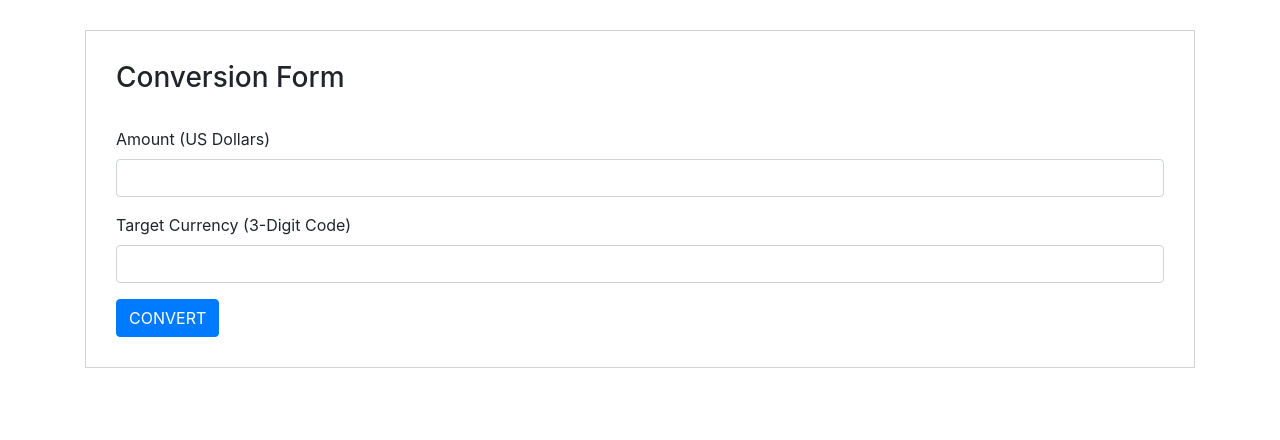
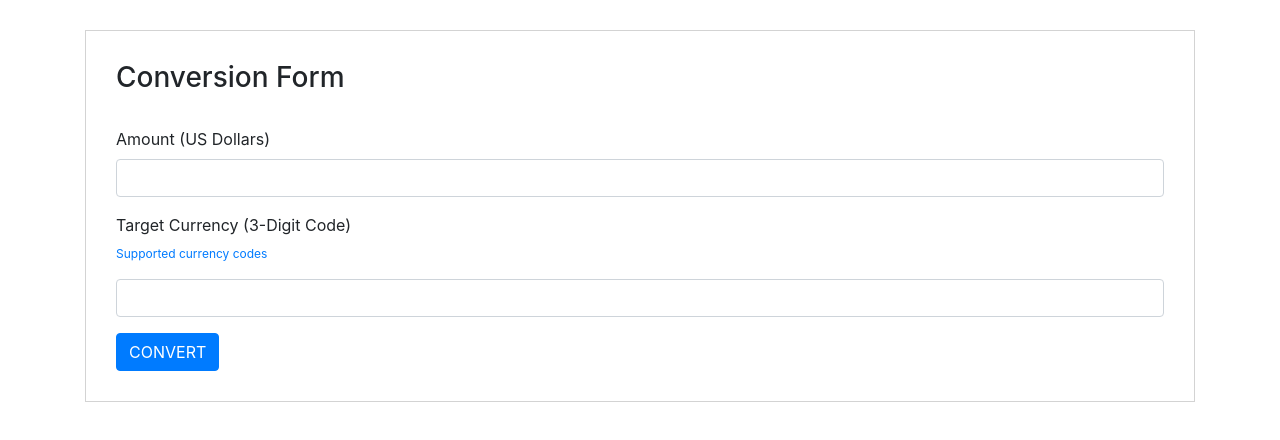
Before and after one commit to d-mccaslin/currency-exchanger, a website built with webpack: page src/index.html in a window 1280 px wide. Built offline with nearby package versions, Linux system fonts and the light colour scheme.

Commit message:
updating display logic, structure, and styling

```diff
--- a/src/css/styles.css
+++ b/src/css/styles.css
@@ -8,3 +8,7 @@
 #results-group {
   display: none;
 }
+
+#link-text {
+  font-size: 12px;
+}
--- a/src/index.html
+++ b/src/index.html
@@ -16,6 +16,7 @@
         </div>
         <div class="form-group">
           <label for="targetCurrency">Target Currency (3-Digit Code)</label>
+          <p id="link-text"><a href="https://www.exchangerate-api.com/docs/supported-currencies">Supported currency codes</a></p>
           <input id="targetCurrency" class="form-control" type="text">
         </div>
         <button class="btn btn-primary" id="weatherLocation">CONVERT</button>
```
